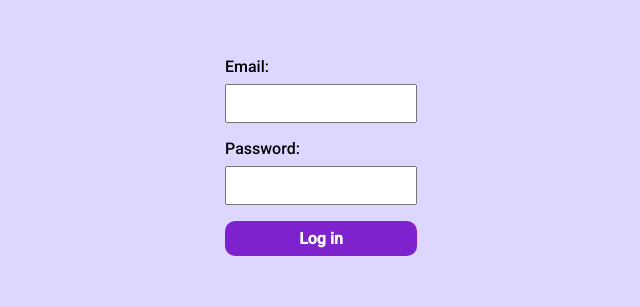
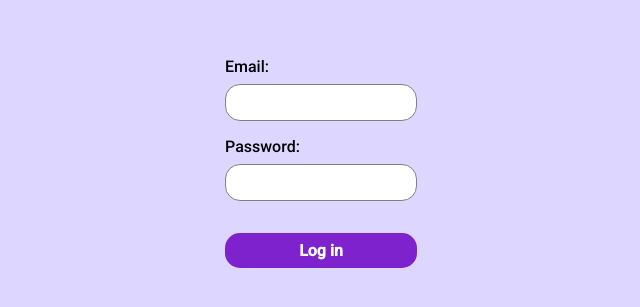
Before and after one commit to vinhbt241/js-social-network, a React (Create React App) app: page /login in a window 1280 px wide. Shown: the part 103-410 px from the top of the page, without its empty margins (319-959 px from the left). Built offline with nearby package versions, Linux system fonts and the light colour scheme.

Commit message:
Add style for login form

```diff
--- a/src/App.css
+++ b/src/App.css
@@ -465,9 +465,16 @@ ul {
 
 .login-form > label > input {
   width: 100%;
-  padding: .5em;
+  padding: .5em 1em;
   box-sizing: border-box;
   margin-top: .5em;
+
+  border-radius: 15px;
+  border: 1px solid grey;
+}
+
+.login-form > label > input:focus {
+  outline: 1px solid var(--primary);
 }
 
 .login-form-submit {
@@ -476,10 +483,11 @@ ul {
   width: 100%;
   padding: .5em 1em;
   margin: auto;
-  border-radius: 10px;
+  border-radius: 15px;
   border: none;
   background-color: var(--primary);
   color: var(--secondary);
+  margin-top: 1em;
 }
 
 .login-form-submit:hover {
```
